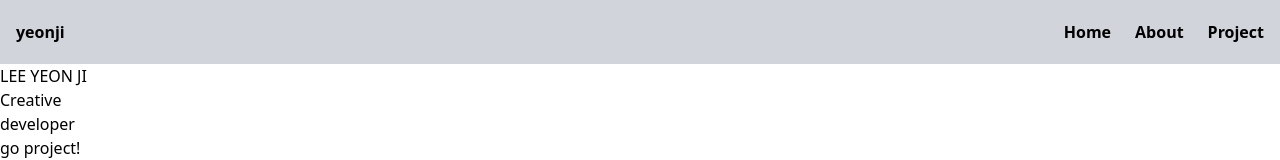
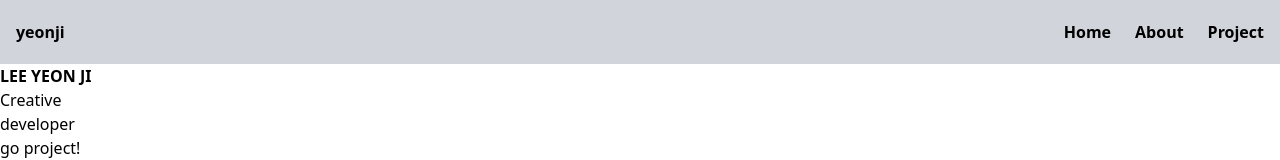
Before and after one commit to lee-yeon-ji/yeonji_portfolio, a React (Create React App) app: page / in a window 1280 px wide. Shown: the top 160 px of the page. Built offline with nearby package versions, Linux system fonts and the light colour scheme.

Commit message:
home page

```diff
--- a/src/pages/Home.jsx
+++ b/src/pages/Home.jsx
@@ -2,7 +2,7 @@
 export default function Home() {
     return (
         <div>
-            <h1>LEE YEON JI</h1>
+            <h1 className="font-bold">LEE YEON JI</h1>
             <div className={""}>
                 <div>Creative</div>
                 <div>developer</div>
```
